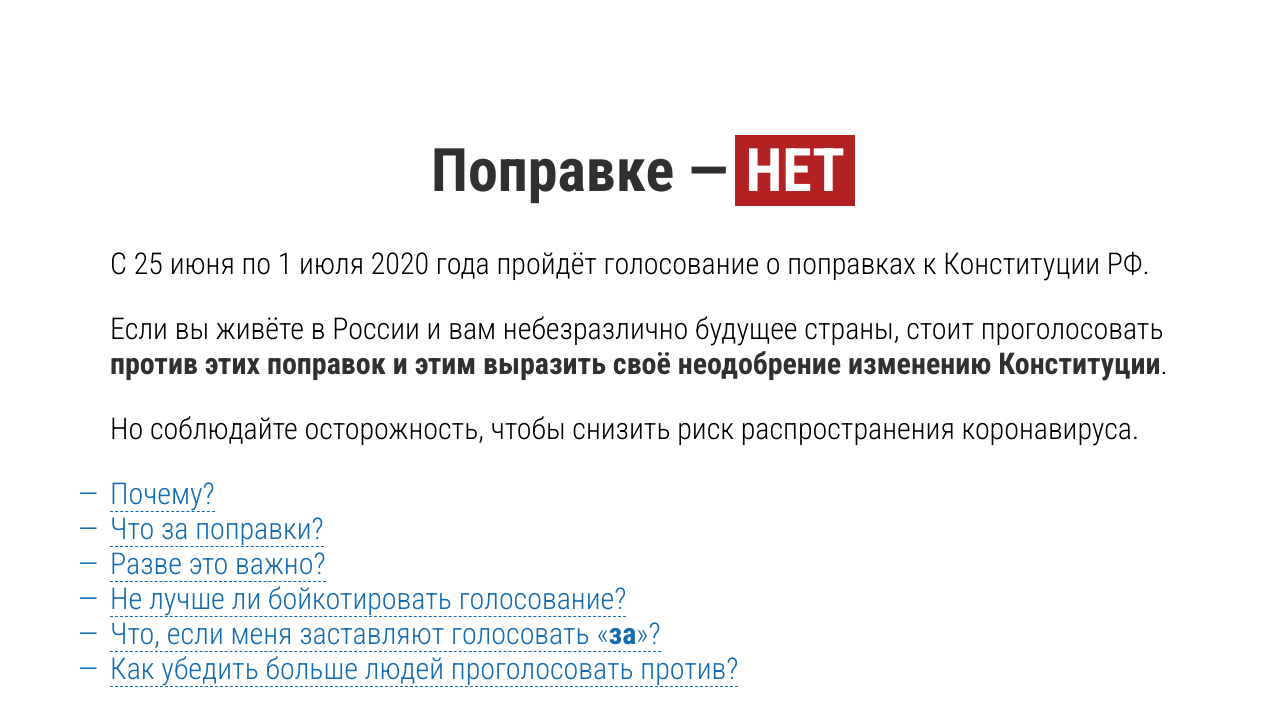
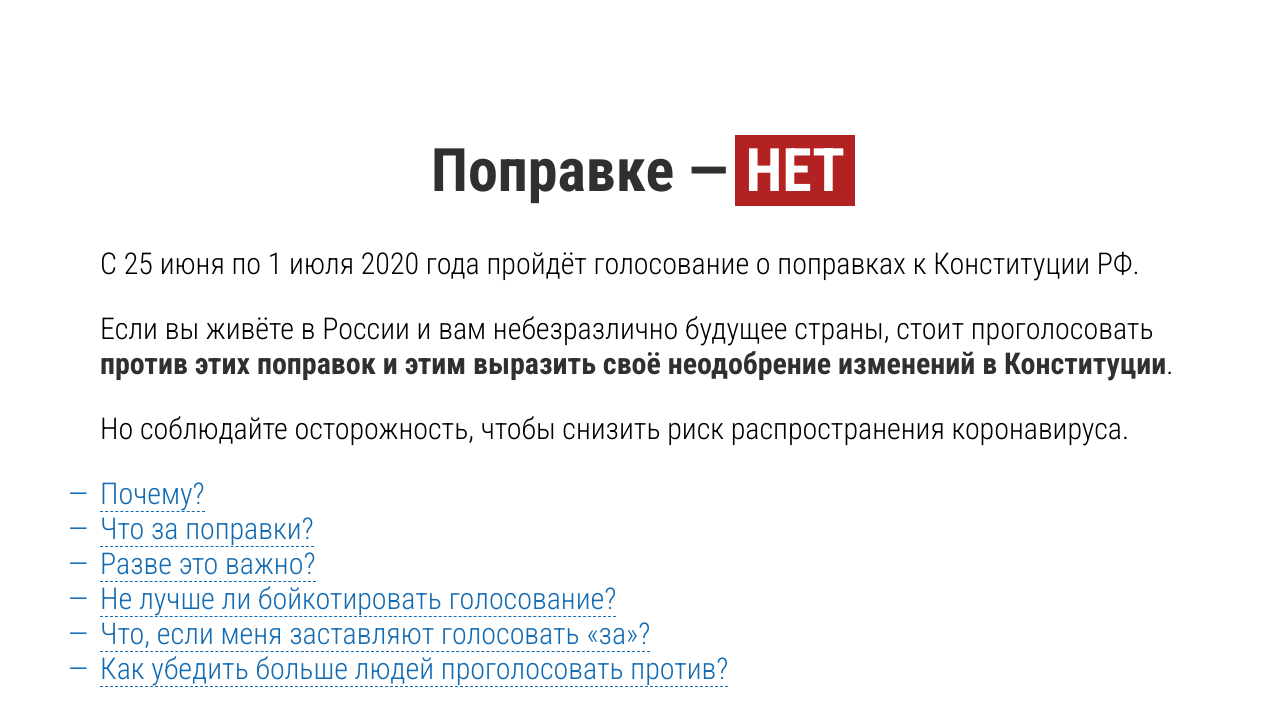
Before and after one commit to popravke-net/popravke-net, a plain HTML site: page index.html in a window 1280 px wide. Drawn offline with Linux system fonts and the light colour scheme.

Commit message:
minor style/spelling tweaks

```diff
--- a/index.html
+++ b/index.html
@@ -45,7 +45,7 @@ code {
 
 #content {
   width: 90%;
-  max-width: 1060px;
+  max-width: 1080px;
 }
 
 h1 {
@@ -279,7 +279,7 @@ p {
     <h1>Поправке&nbsp;— <span>НЕТ</span></h1>
     <div class="intro">
       <p>C 25 июня по 1 июля 2020 года пройдёт голосование о поправках к Конституции РФ.</p>
-      <p>Если вы живёте в России и вам небезразлично будущее страны, стоит проголосовать <strong>против этих поправок и этим выразить своё неодобрение изменению Конституции</strong>.</p>
+      <p>Если вы живёте в России и вам небезразлично будущее страны, стоит проголосовать <strong>против этих поправок и этим выразить своё неодобрение изменений в Конституции</strong>.</p>
       <p>Но соблюдайте осторожность, чтобы снизить риск распространения коронавируса.</p>
     </div>
 
@@ -373,7 +373,7 @@ p {
       <label class="question" for="q3"><span>— </span><u>Разве это важно?</u></label><input type="checkbox" id="q3">
       <div class="collapsible"><div class="answer">
         <p>Вносимые изменения позволяют президенту оставаться у власти дольше и наделяют его большими правами. Если вы являетесь гражданином РФ, это <strong>касается и вашей жизни</strong> — даже если вы не интересуетесь политикой.</p>
-        <p>Существует мнение, что обсуждаемые поправки уже вступили в юридическую силу. Это спорный вопрос, но в любом случае проводимое голосование позволит <strong>выразить отношение народа к ним</strong>.</p>
+        <p>Существует мнение, что обсуждаемые поправки уже вступили в юридическую силу. Это спорный вопрос (согласно самому <a href="http://www.consultant.ru/document/cons_doc_LAW_346019/30b3f8c55f65557c253227a65b908cc075ce114a/#p455" target="_blank">закону о поправках</a>, они <strong>не будут приняты без одобрения большинством</strong>), но в любом случае проводимое голосование позволит <strong>выразить отношение народа к ним</strong>.</p>
         <p>Этому могут помешать попытки фальсифицировать результаты, но чем больше граждан выступят против, тем <strong>сложнее будет не услышать их голос</strong>.</p>
       </div></div>
 
@@ -387,7 +387,7 @@ p {
         <p>Один из аргументов не ходить на голосование — бушующая сейчас эпидемия коронавирусной инфекции. Хотя это и может послужить поводом избежать участия в плебисците, сопутствующие риски <strong>сравнимы с рисками посещения магазина</strong>. Помните, что именно <strong>нынешняя власть поставила жизни своих граждан под угрозу</strong>, проводя голосование в разгар пандемии. В такой обстановке выразить свою гражданскую позицию не менее важно, чем лишний раз сходить за продуктами — но в конечном итоге <strong>решать только вам</strong>.</p>
       </div></div>
 
-      <label class="question" for="q5"><span>— </span><u>Что, если меня заставляют голосовать «<b>за</b>»?</u></label><input type="checkbox" id="q5">
+      <label class="question" for="q5"><span>— </span><u>Что, если меня заставляют голосовать «за»?</u></label><input type="checkbox" id="q5">
       <div class="collapsible"><div class="answer">
         <p>Одна из мер, предпринимаемых проправительственными лицами, — принуждение сотрудников бюджетных организаций голосовать в поддержку поправок.</p>
         <p>Лучшее, что можно сделать, оказавшись в такой ситуации, — участвовать, но отдать свой голос «<strong>против</strong>». У подавляющего большинства руководителей, запугивающих своих подчинённых проверкой каждого голоса, такой возможности нет.</p>
```
